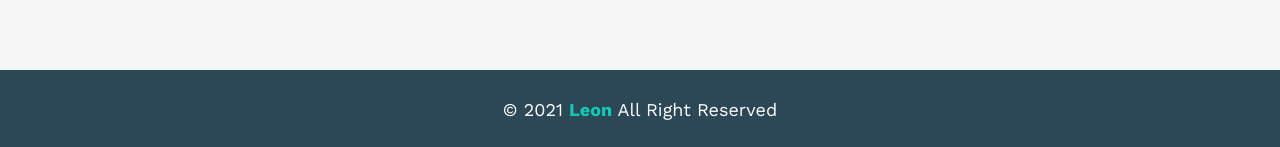
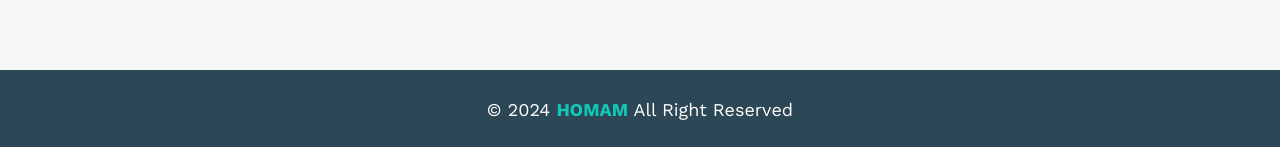
Before and after one commit to hhomam/homam-web-1, a plain HTML site: page index.html in a window 1280 px wide. Shown: the part 3843-3990 px from the top of the page. Drawn offline with nearby package versions, Linux system fonts and the light colour scheme.

Commit message:
Update index.html

```diff
--- a/index.html
+++ b/index.html
@@ -206,7 +206,7 @@
     </div>
     <!-- End Contact -->
     <!-- Start Footer -->
-    <div class="footer">&copy; 2021 <span>Leon</span> All Right Reserved</div>
+    <div class="footer">&copy; 2024 <span>HOMAM</span> All Right Reserved</div>
     <!-- End Footer -->
   </body>
 </html>
```
